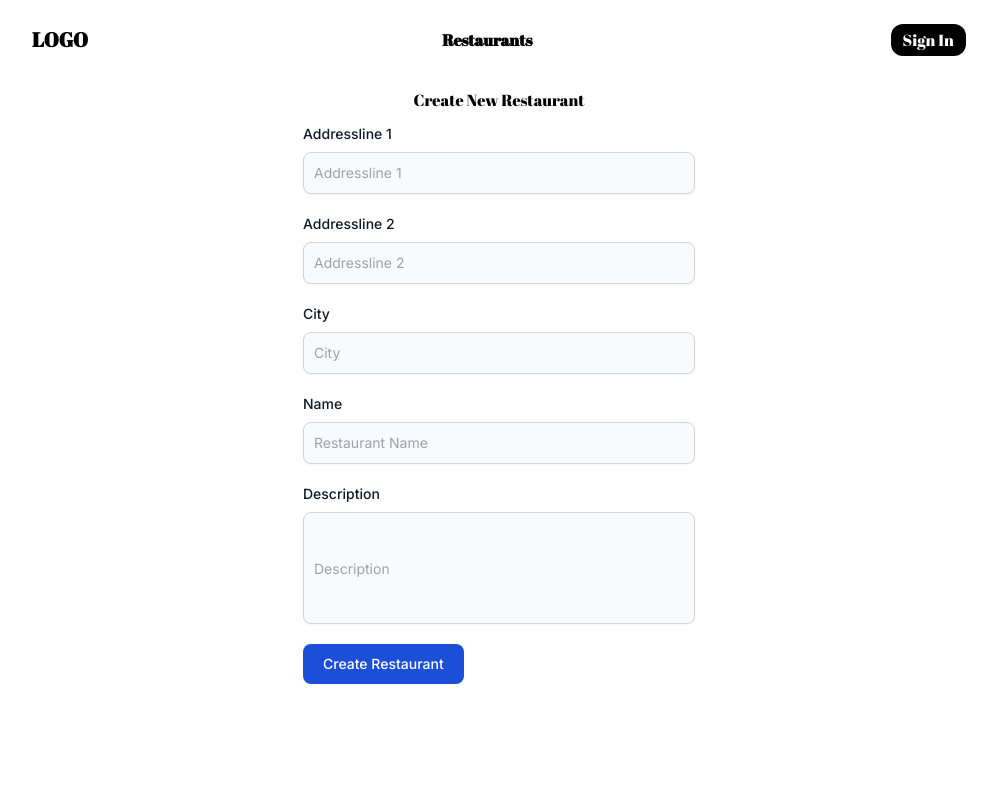
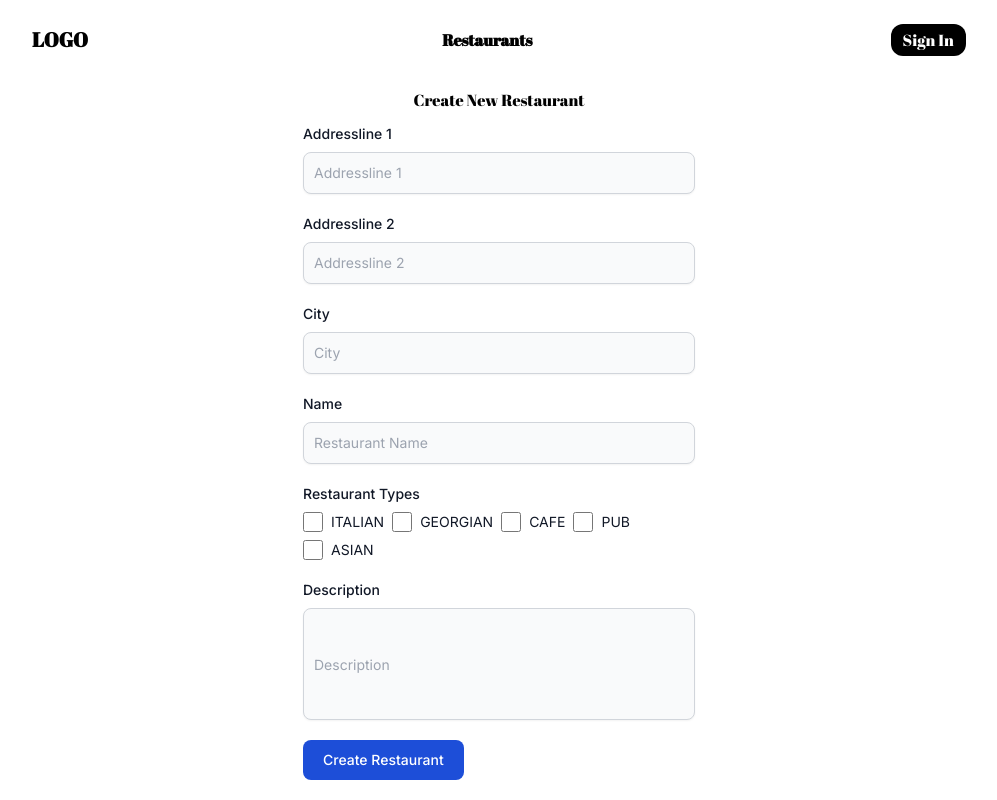
Before and after one commit to LK777-D/new-project, a Next.js app: page /addrestaurant in a window 1280 px wide. Shown: the whole page, without its empty margins (141-1138 px from the left). Built offline with nearby package versions, Linux system fonts and the light colour scheme.

Commit message:
restaurant types

```diff
--- /dev/null
+++ b/src/app/restaurants/filter/[type]/page.jsx
@@ -0,0 +1,6 @@
+import RestList from "../../../../components/objects/restaurant/RestList";
+const SelectedType = ({ params }) => {
+  return <main>{params.type}</main>;
+};
+
+export default SelectedType;
--- /dev/null
+++ b/src/app/restaurants/filter/page.jsx
@@ -0,0 +1,5 @@
+const Filter = () => {
+  return <main></main>;
+};
+
+export default Filter;
--- a/src/app/restaurants/page.jsx
+++ b/src/app/restaurants/page.jsx
@@ -44,9 +44,14 @@ const Restaurants = ({ searchParams }) => {
             img4={cafe}
             text5={"Asian"}
             img5={asian}
+            to1="georgian"
+            to2="pub"
+            to3="italian"
+            to4="cafe"
+            to5="asian"
           />
         </div>
-        {shouldRenderRestList && <DynamicRestList page={page} />}
+        {shouldRenderRestList && <DynamicRestList filter={[]} page={page} />}
       </div>
     </main>
   );
--- a/src/components/objects/restaurant/RestList.jsx
+++ b/src/components/objects/restaurant/RestList.jsx
@@ -1,8 +1,8 @@
 import Link from "next/link";
 import fetchRestaurants from "../../../fetches/restaurants/fetchRests";
 import PlaceCard from "../../objects/PlaceCard";
-const RestList = async ({ page }) => {
-  const restaurantsData = await fetchRestaurants(page);
+const RestList = async ({ page, filter }) => {
+  const restaurantsData = await fetchRestaurants(page, filter);
   const restaurants = restaurantsData.restaurants;
   const totalRestaurants = restaurantsData.itemCount;
   const totalPages = Math.ceil(totalRestaurants / 15);
--- a/src/components/objects/restaurant/addRestForm.jsx
+++ b/src/components/objects/restaurant/addRestForm.jsx
@@ -12,8 +12,18 @@ const AddRestForm = () => {
     setImages,
     uploadRestImages,
     firstFormSubmitted,
+    setRestTypes,
+    restaurantTypes,
+    restTypes,
   } = useAddRestCtx();
-
+  const handleCheckboxChange = (type) => {
+    if (restTypes.includes(type)) {
+      setRestTypes(restTypes.filter((t) => t !== type));
+    } else {
+      setRestTypes([...restTypes, type]);
+    }
+    console.log(restTypes);
+  };
   return (
     <section className="flex flex-col items-center gap-5">
       <form
@@ -85,6 +95,26 @@ const AddRestForm = () => {
           />
         </div>
         <div className="mb-5">
+          <label className="block mb-2 text-sm font-medium text-gray-900 dark:text-white">
+            Restaurant Types
+          </label>
+          <div className="flex flex-wrap gap-2">
+            {restaurantTypes.map((type) => (
+              <label key={type} className="inline-flex items-center">
+                <input
+                  type="checkbox"
+                  checked={restTypes.includes(type)}
+                  onChange={() => handleCheckboxChange(type)}
+                  className="form-checkbox h-5 w-5 text-blue-600 rounded-md"
+                />
+                <span className="ml-2 text-sm text-gray-900 dark:text-white">
+                  {type}
+                </span>
+              </label>
+            ))}
+          </div>
+        </div>
+        <div className="mb-5">
           <label
             htmlFor="description"
             className="block mb-2 text-sm font-medium text-gray-900 dark:text-white"
--- a/src/components/placeType/PlaceTypeBox.jsx
+++ b/src/components/placeType/PlaceTypeBox.jsx
@@ -10,16 +10,21 @@ const PlaceTypeBox = ({
   img3,
   img4,
   img5,
+  to1,
+  to2,
+  to3,
+  to4,
+  to5,
 }) => {
   return (
     <section className="flex fontabril flex-col justify-center items-center gap-3 ">
       <h1 className="text-2xl">Browse By Foodd</h1>
       <div className="flex flex-row items-center md:justify-center   gap-3 px-2 max-w-[37rem] overflow-y-scroll md:overflow-visible  ">
-        <PlaceTypeCard text={text1} img={img1} />
-        <PlaceTypeCard text={text2} img={img2} />
-        <PlaceTypeCard text={text3} img={img3} />
-        <PlaceTypeCard text={text4} img={img4} />
-        <PlaceTypeCard text={text5} img={img5} />
+        <PlaceTypeCard text={text1} img={img1} to={to1} />
+        <PlaceTypeCard text={text2} img={img2} to={to2} />
+        <PlaceTypeCard text={text3} img={img3} to={to3} />
+        <PlaceTypeCard text={text4} img={img4} to={to4} />
+        <PlaceTypeCard text={text5} img={img5} to={to5} />
       </div>
     </section>
   );
--- a/src/components/placeType/PlaceTypeCard.jsx
+++ b/src/components/placeType/PlaceTypeCard.jsx
@@ -1,7 +1,11 @@
 import Image from "next/image";
-const PlaceTypeCard = ({ text, img }) => {
+import Link from "next/link";
+const PlaceTypeCard = ({ text, img, to }) => {
   return (
-    <div className="flex flex-col min-w-[28%] rounded-lg  h-[7.5rem]  ">
+    <Link
+      href={`restaurants/filter/${to}`}
+      className="flex flex-col min-w-[28%] rounded-lg  h-[7.5rem]  "
+    >
       <div className=" max-h-[70%] ">
         <Image
           className="rounded-t-lg w-full h-full object-cover "
@@ -14,7 +18,7 @@ const PlaceTypeCard = ({ text, img }) => {
       <div className="bg-white py-[7px] pl-2 rounded-b-lg text-sm text-ligh ">
         {text}
       </div>
-    </div>
+    </Link>
   );
 };
 
--- a/src/context/addRestContext.js
+++ b/src/context/addRestContext.js
@@ -11,6 +11,7 @@ const AddRestCtxProvider = ({ children }) => {
   const [name, setName] = useState("");
   const [city, setCity] = useState("");
   const [description, setDescription] = useState("");
+  const [restTypes, setRestTypes] = useState([]);
   const [images, setImages] = useState([]);
   const [restDeatils, setRestDetails] = useState(null);
   const [firstFormSubmitted, setFirstFormSubmitted] = useState(false);
@@ -21,7 +22,7 @@ const AddRestCtxProvider = ({ children }) => {
   const [hoverValue, setHoverValue] = useState(undefined);
   const [restaurantId, setRestaurantId] = useState(null);
   const [submitRating, setSubmitRating] = useState(false);
-
+  const restaurantTypes = ["ITALIAN", "GEORGIAN", "CAFE", "PUB", "ASIAN"];
   const { user } = useAuthCtx();
   const userEmail = user?.userEmail;
   const userId = user?.userId;
@@ -50,6 +51,7 @@ const AddRestCtxProvider = ({ children }) => {
       description,
       creatorEmail: userEmail,
       createdBy: userId,
+      types: restTypes,
     });
 
     const requestOptions = {
@@ -273,6 +275,9 @@ const AddRestCtxProvider = ({ children }) => {
     reviewType,
     setReviewType,
     addReview,
+    setRestTypes,
+    restaurantTypes,
+    restTypes,
   };
 
   return <addRestCtx.Provider value={ctxValue}>{children}</addRestCtx.Provider>;
--- a/src/fetches/restaurants/fetchRests.jsx
+++ b/src/fetches/restaurants/fetchRests.jsx
@@ -1,19 +1,24 @@
-const fetchRestaurants = async (page = 0) => {
+const fetchRestaurants = async (page = 0, types) => {
   const limit = 15;
 
   const myHeaders = new Headers();
   myHeaders.append("Content-Type", "application/json");
-
+  const raw = JSON.stringify({
+    page: page,
+    limit: limit,
+    types: types,
+  });
   const requestOptions = {
     method: "POST",
     headers: myHeaders,
+    body: raw,
     cache: "no-store",
     redirect: "follow",
   };
 
   try {
     const response = await fetch(
-      `http://174.138.59.141:8080/api/v1/restaurant/findAll?limit=${limit}&page=${page}`,
+      `http://174.138.59.141:8080/api/v1/restaurant/findAll`,
       requestOptions
     );
 
```
